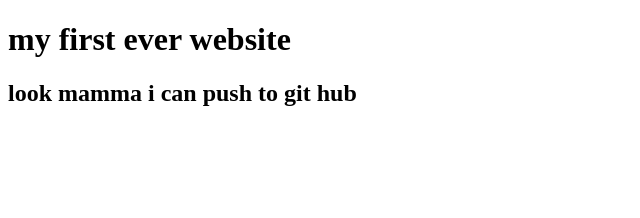
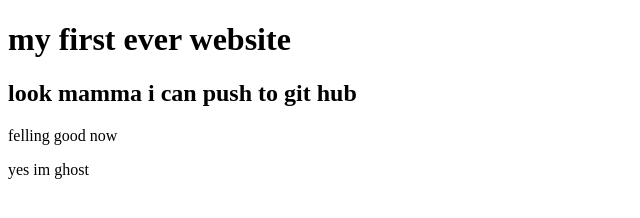
Before and after one commit to Abrar2400/My-first-website, a plain HTML site: page index.html in a window 1280 px wide. Shown: the whole page, without its empty margins (0-640 px from the left). Drawn offline with Linux system fonts and the light colour scheme.

Commit message:
ghost hunting

```diff
--- a/index.html
+++ b/index.html
@@ -10,5 +10,9 @@
     <h1> my first ever website
     </h1>
     <h2> look mamma i can push to git hub</h2>
+    <p> felling good now</p>
+    <p> yes im ghost
+
+    </p>
 </body>
 </html>
```
